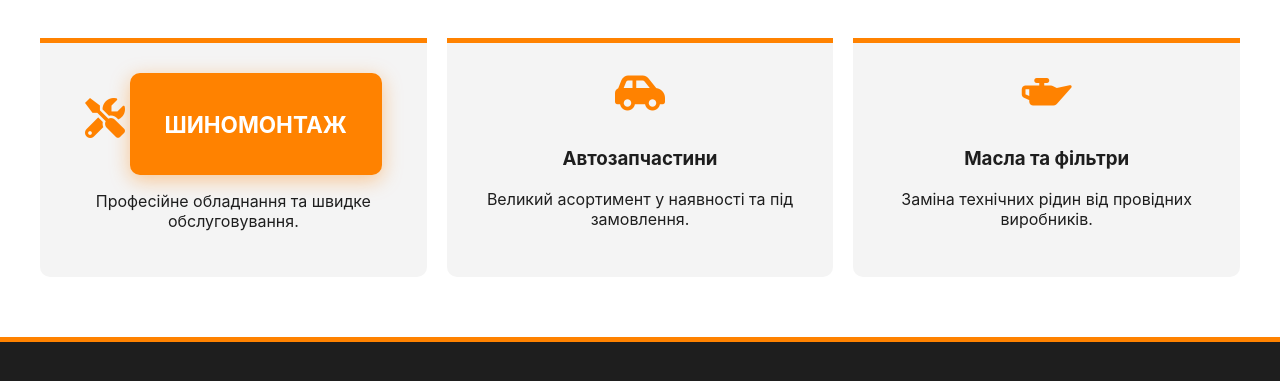
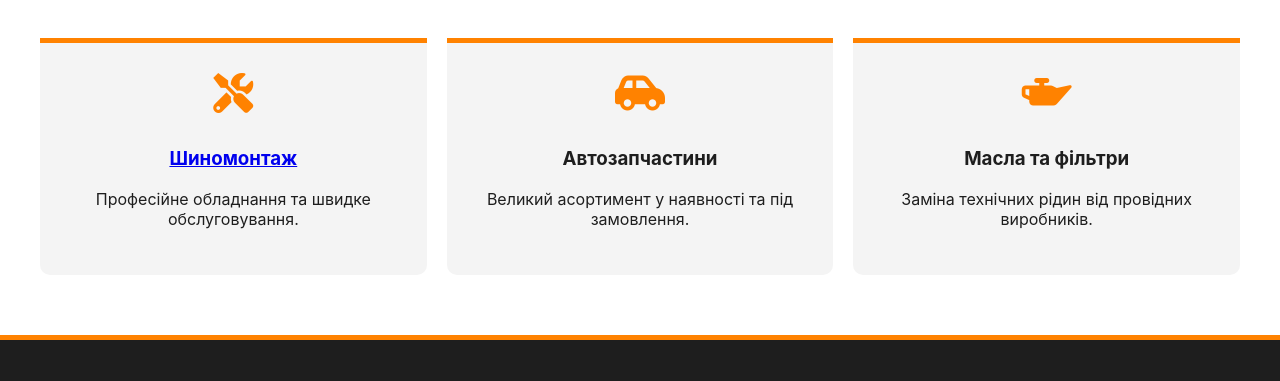
Before and after one commit to mycar-vianor/vianor-berezan, a plain HTML site: page index.html in a window 1280 px wide. Shown: the part 717-1098 px from the top of the page. Drawn offline with Linux system fonts and the light colour scheme.

Commit message:
Update index.html

```diff
--- a/index.html
+++ b/index.html
@@ -213,7 +213,7 @@
 <div class="services-grid">
     <div class="service-card">
         <i class="fas fa-tools" style="font-size: 2.5rem; color: var(--vianor-orange); margin-bottom: 15px;"></i>
-        <a href="https://t.me/my_car_vianor_bot" target="_blank" class="bot-btn">
+        <a href="https://t.me/my_car_vianor_bot">
                 <h3>Шиномонтаж</h3>
             </a>
 
```
